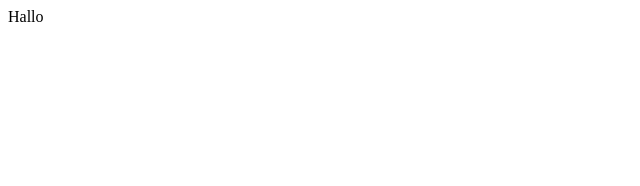
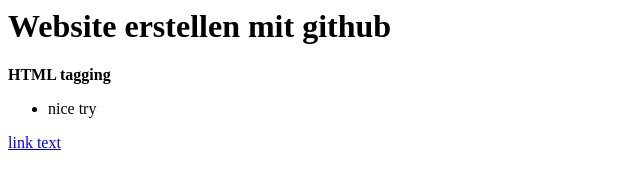
Before and after one commit to stefanbinder21/stefanbinder21.github.io, a plain HTML site: page index.html in a window 1280 px wide. Shown: the whole page, without its empty margins (0-640 px from the left). Drawn offline with Linux system fonts and the light colour scheme.

Commit message:
adding html

```diff
--- a/index.html
+++ b/index.html
@@ -1 +1,4 @@
-Hallo
+<h1>Website erstellen mit github</h1>
+<strong>HTML tagging</strong>
+<p><ul><li>nice try</li></ul></p>
+	<a href="https://siroop.ch/?iamsiroop=true">link text</a>
```
